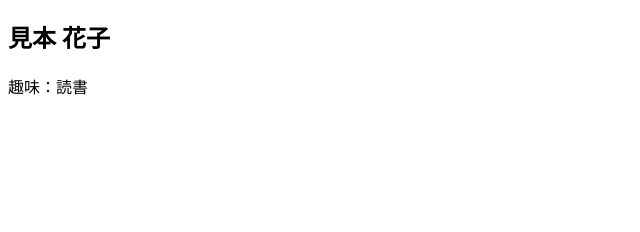
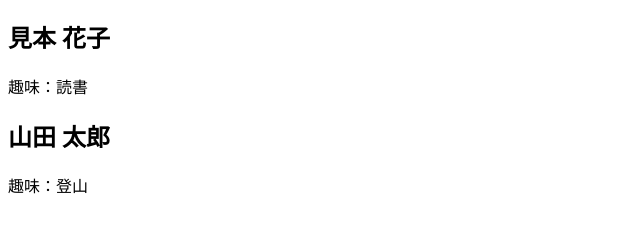
Before and after one commit to KokiWakatsuki/member-list-tutorial, a plain HTML site: page index.html in a window 1280 px wide. Shown: the part 70-302 px from the top of the page, without its empty margins (0-640 px from the left). Drawn offline with Linux system fonts and the light colour scheme.

Commit message:
1. 自分のカードを足す
見本 花子さんのカード（<div> から </div> まで）を写して，その下に貼ります．
名前と趣味を自分のものに書き換えて保存し，ブラウザを再読み込みすると，カードが2枚になります．

```diff
--- a/index.html
+++ b/index.html
@@ -11,5 +11,10 @@
     <h2>見本 花子</h2>
     <p>趣味：読書</p>
   </div>
+
+  <div>
+    <h2>山田 太郎</h2>
+    <p>趣味：登山</p>
+  </div>
 </body>
 </html>
```
